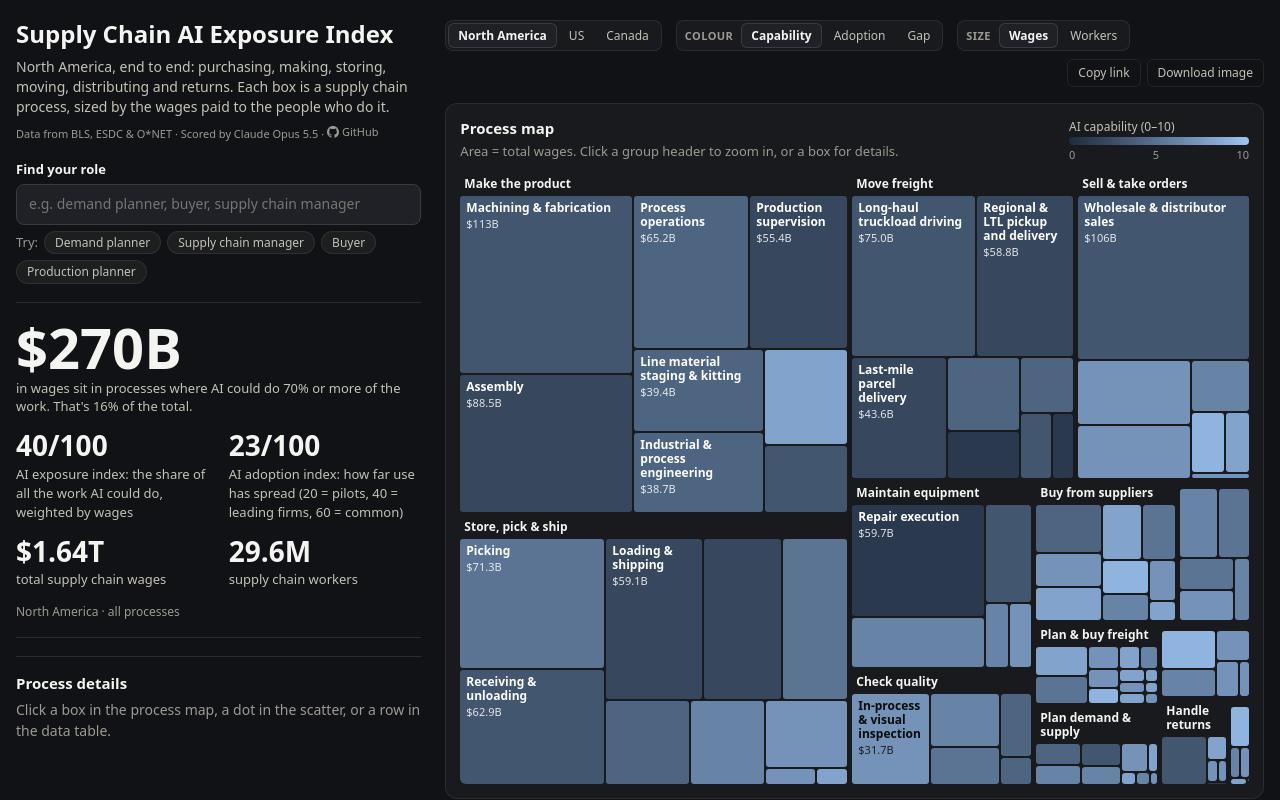
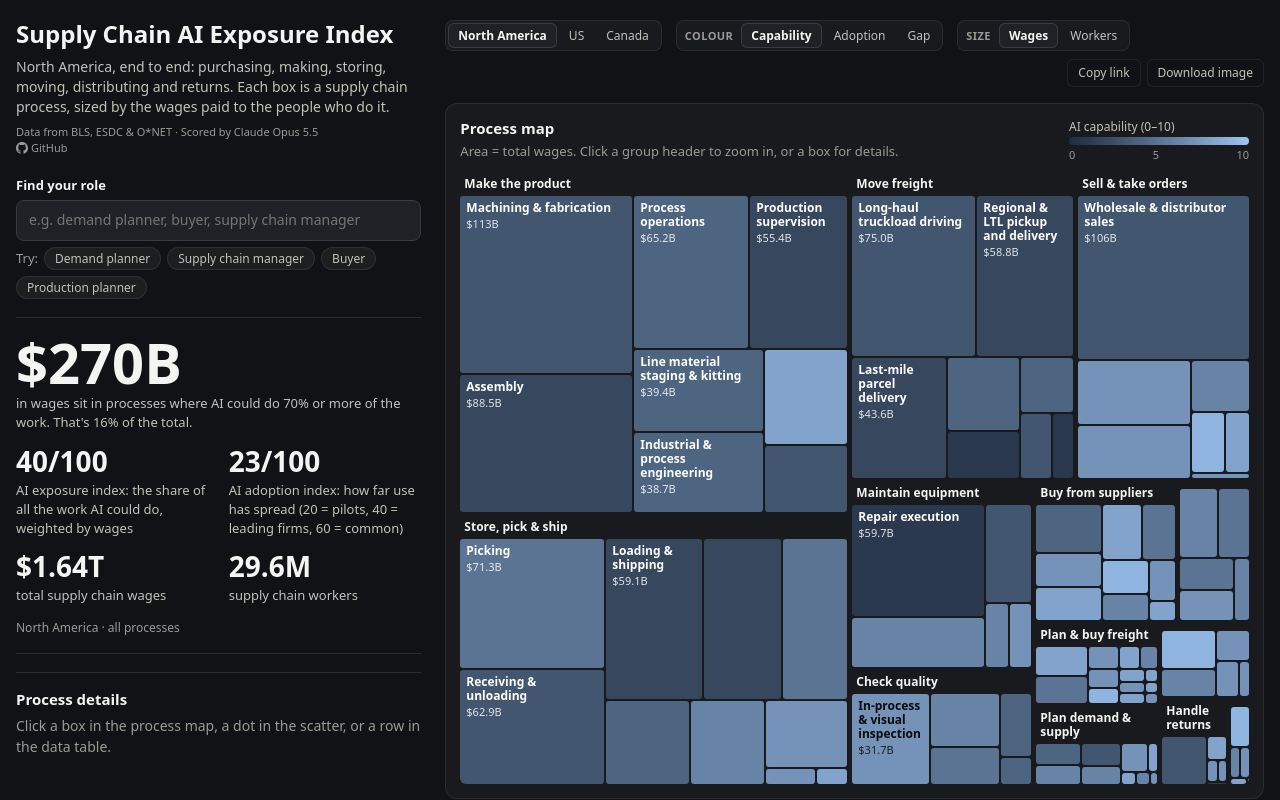
Before and after one commit to msachet5/supplychain-ai-index, a plain HTML site: page site/index.html in a window 1280 px wide. Shown: the top 800 px of the page. Drawn offline with nearby package versions, Linux system fonts and the light colour scheme.

Commit message:
Put the GitHub link on its own line

```diff
--- a/site/index.html
+++ b/site/index.html
@@ -14,7 +14,7 @@
       <header>
         <h1>Supply Chain AI Exposure Index</h1>
         <p class="lede">North America, end to end: purchasing, making, storing, moving, distributing and returns. Each box is a supply chain process, sized by the wages paid to the people who do it.</p>
-        <p class="credit"><span>Data from BLS, ESDC &amp; O*NET</span> <span>· <span id="scored-by">Scored by Claude Opus 5.5</span></span> <span>· <a href="https://github.com/msachet5/supplychain-ai-index" target="_blank" rel="noopener noreferrer"><svg class="gh-icon" viewBox="0 0 16 16" width="12" height="12" aria-hidden="true"><path fill="currentColor" d="M8 0c4.42 0 8 3.58 8 8a8.013 8.013 0 0 1-5.45 7.59c-.4.08-.55-.17-.55-.38 0-.27.01-1.13.01-2.2 0-.75-.25-1.23-.54-1.48 1.78-.2 3.65-.88 3.65-3.95 0-.88-.31-1.59-.82-2.15.08-.2.36-1.02-.08-2.12 0 0-.67-.22-2.2.82-.64-.18-1.32-.27-2-.27-.68 0-1.36.09-2 .27-1.53-1.03-2.2-.82-2.2-.82-.44 1.1-.16 1.92-.08 2.12-.51.56-.82 1.28-.82 2.15 0 3.06 1.86 3.75 3.64 3.95-.23.2-.44.55-.51 1.07-.46.21-1.61.55-2.33-.66-.15-.24-.6-.83-1.23-.82-.67.01-.27.38.01.53.34.19.73.9.82 1.13.16.45.68 1.31 2.69.94 0 .67.01 1.3.01 1.49 0 .21-.15.45-.55.38A7.995 7.995 0 0 1 0 8c0-4.42 3.58-8 8-8Z"/></svg><span>GitHub</span></a></span></p>
+        <p class="credit"><span>Data from BLS, ESDC &amp; O*NET</span> <span>· <span id="scored-by">Scored by Claude Opus 5.5</span></span><br><span><a href="https://github.com/msachet5/supplychain-ai-index" target="_blank" rel="noopener noreferrer"><svg class="gh-icon" viewBox="0 0 16 16" width="12" height="12" aria-hidden="true"><path fill="currentColor" d="M8 0c4.42 0 8 3.58 8 8a8.013 8.013 0 0 1-5.45 7.59c-.4.08-.55-.17-.55-.38 0-.27.01-1.13.01-2.2 0-.75-.25-1.23-.54-1.48 1.78-.2 3.65-.88 3.65-3.95 0-.88-.31-1.59-.82-2.15.08-.2.36-1.02-.08-2.12 0 0-.67-.22-2.2.82-.64-.18-1.32-.27-2-.27-.68 0-1.36.09-2 .27-1.53-1.03-2.2-.82-2.2-.82-.44 1.1-.16 1.92-.08 2.12-.51.56-.82 1.28-.82 2.15 0 3.06 1.86 3.75 3.64 3.95-.23.2-.44.55-.51 1.07-.46.21-1.61.55-2.33-.66-.15-.24-.6-.83-1.23-.82-.67.01-.27.38.01.53.34.19.73.9.82 1.13.16.45.68 1.31 2.69.94 0 .67.01 1.3.01 1.49 0 .21-.15.45-.55.38A7.995 7.995 0 0 1 0 8c0-4.42 3.58-8 8-8Z"/></svg><span>GitHub</span></a></span></p>
       </header>
 
       <p id="placeholder-banner" class="banner" hidden></p>
```
